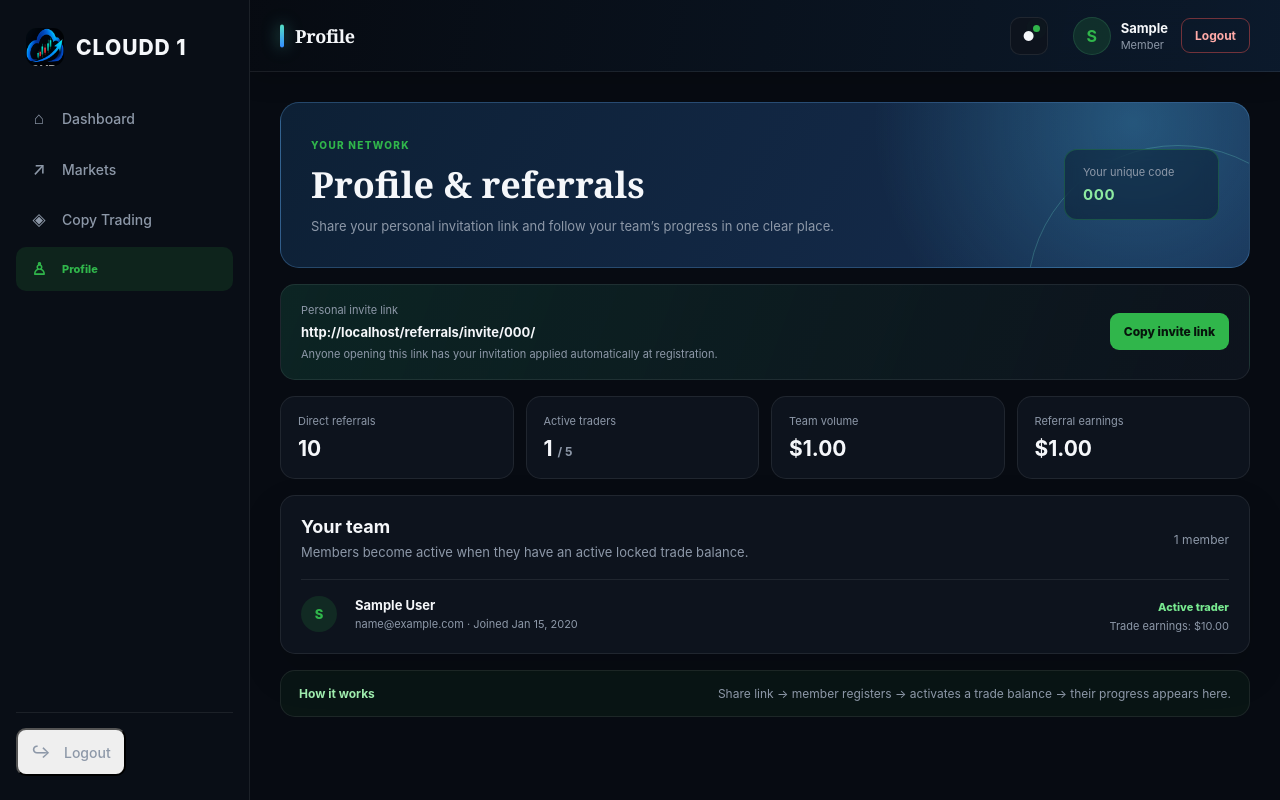
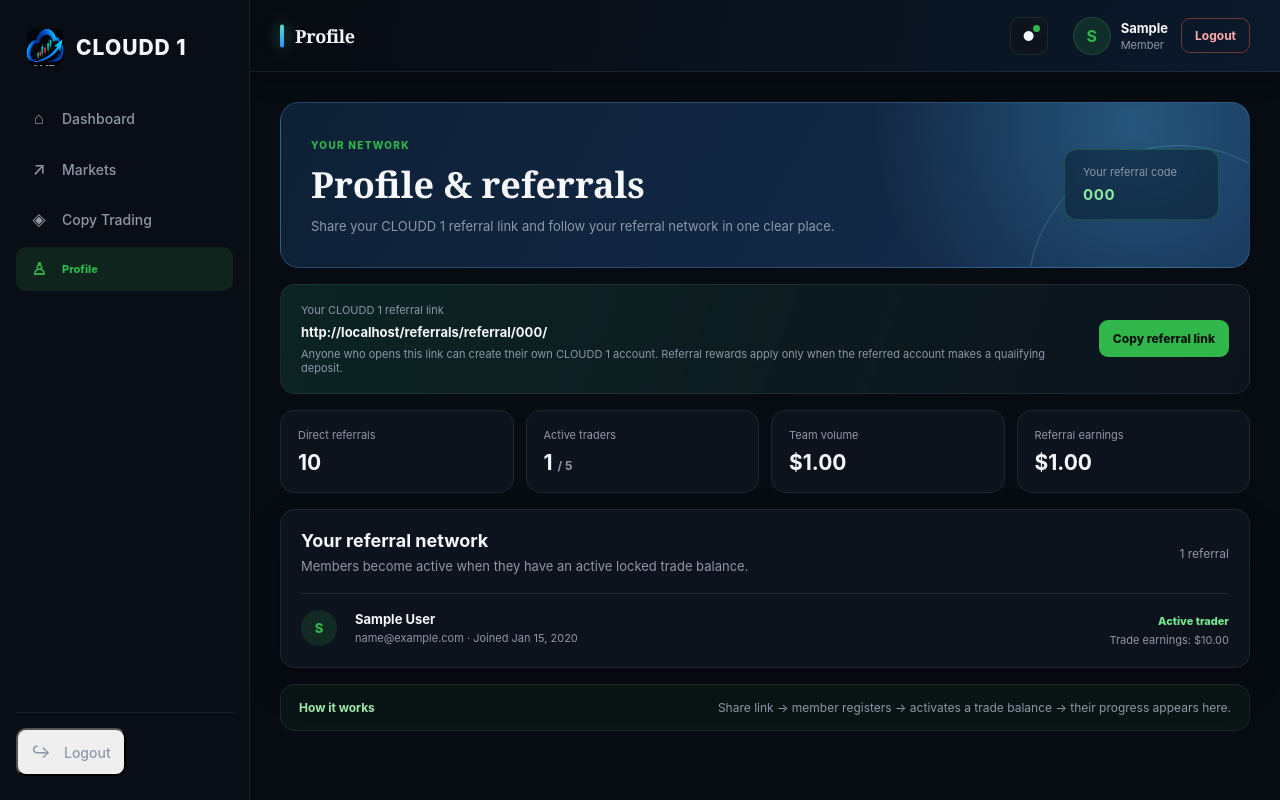
Before and after one commit to bkaroki45-cpu/korex, a Django app: page /referrals/ in a window 1280 px wide. Run offline with Django 5.2, Linux system fonts and the light colour scheme; a user stored in the database is signed in; tables that the repository leaves empty hold one stand-in row (values such as "Sample post").

Commit message:
Clarify CLOUDD 1 referral link flow

```diff
--- a/accounts/forms.py
+++ b/accounts/forms.py
@@ -41,7 +41,7 @@ class SignUpForm(UserCreationForm):
         if self.initial.get("referrer_code"):
             self.fields["referrer_code"].initial = self.initial["referrer_code"]
             self.fields["referrer_code"].disabled = True
-            self.fields["referrer_code"].help_text = "Applied from your invitation link."
+            self.fields["referrer_code"].help_text = "Applied automatically from a CLOUDD 1 referral link."
         else:
             self.fields.pop("referrer_code")
         self.fields["password1"].widget.attrs["autocomplete"] = "new-password"
--- a/referrals/templates/referrals/overview.html
+++ b/referrals/templates/referrals/overview.html
@@ -4,9 +4,9 @@
 {% block page_title %}Profile{% endblock %}
 {% block extra_css %}<link rel="stylesheet" href="{% static 'referrals/css/referrals.css' %}">{% endblock %}
 {% block content %}
-<section class="profile-hero"><div><span class="profile-kicker">YOUR NETWORK</span><h1>Profile & referrals</h1><p>Share your personal invitation link and follow your team’s progress in one clear place.</p></div>{% if kyc_verified %}<div class="profile-code"><span>Your unique code</span><strong>{{ profile.referral_code }}</strong></div>{% endif %}</section>
-{% if kyc_verified %}<section class="invite-card"><div><span>Personal invite link</span><strong id="referral-link">{{ referral_link }}</strong><small>Anyone opening this link has your invitation applied automatically at registration.</small></div><button type="button" onclick="navigator.clipboard.writeText('{{ referral_link|escapejs }}');this.textContent='Copied'">Copy invite link</button></section>{% else %}<section class="invite-card"><div><span>Referral program 🔒</span><strong>Complete identity verification to unlock your referral link and benefits.</strong></div><a class="invite-button" href="{% url 'kyc' %}">Complete KYC</a></section>{% endif %}
+<section class="profile-hero"><div><span class="profile-kicker">YOUR NETWORK</span><h1>Profile & referrals</h1><p>Share your CLOUDD 1 referral link and follow your referral network in one clear place.</p></div>{% if kyc_verified %}<div class="profile-code"><span>Your referral code</span><strong>{{ profile.referral_code }}</strong></div>{% endif %}</section>
+{% if kyc_verified %}<section class="invite-card"><div><span>Your CLOUDD 1 referral link</span><strong id="referral-link">{{ referral_link }}</strong><small>Anyone who opens this link can create their own CLOUDD 1 account. Referral rewards apply only when the referred account makes a qualifying deposit.</small></div><button type="button" onclick="navigator.clipboard.writeText('{{ referral_link|escapejs }}');this.textContent='Copied'">Copy referral link</button></section>{% else %}<section class="invite-card"><div><span>Referral program 🔒</span><strong>Complete identity verification to unlock your referral link and benefits.</strong></div><a class="invite-button" href="{% url 'kyc' %}">Complete KYC</a></section>{% endif %}
 <section class="referral-stats"><article><span>Direct referrals</span><strong>{{ profile.total_referrals }}</strong></article><article><span>Active traders</span><strong>{{ profile.active_referrals }} <small>/ 5</small></strong></article><article><span>Team volume</span><strong>${{ profile.team_volume|floatformat:2 }}</strong></article><article><span>Referral earnings</span><strong>${{ profile.referral_earnings|floatformat:2 }}</strong></article></section>
-<section class="profile-panel"><div class="panel-heading"><div><h2>Your team</h2><p>Members become active when they have an active locked trade balance.</p></div><span>{{ team|length }} member{{ team|length|pluralize }}</span></div>{% if team %}<div class="team-list">{% for member in team %}<article><div class="member-avatar">{{ member.user.first_name|default:member.user.email|first|upper }}</div><div class="member-details"><strong>{{ member.user.get_full_name|default:member.user.email }}</strong><small>{{ member.user.email }} · Joined {{ member.joined|date:"M d, Y" }}</small></div><div class="member-result"><span class="{% if member.active %}active{% else %}pending{% endif %}">{% if member.active %}Active trader{% else %}Pending activation{% endif %}</span><small>Trade earnings: ${{ member.trade_profit|floatformat:2 }}</small></div></article>{% endfor %}</div>{% else %}<div class="empty-team"><h3>Your team will appear here</h3><p>Share your invitation link. New members are connected automatically when they complete registration.</p></div>{% endif %}</section>
+<section class="profile-panel"><div class="panel-heading"><div><h2>Your referral network</h2><p>Members become active when they have an active locked trade balance.</p></div><span>{{ team|length }} referral{{ team|length|pluralize }}</span></div>{% if team %}<div class="team-list">{% for member in team %}<article><div class="member-avatar">{{ member.user.first_name|default:member.user.email|first|upper }}</div><div class="member-details"><strong>{{ member.user.get_full_name|default:member.user.email }}</strong><small>{{ member.user.email }} · Joined {{ member.joined|date:"M d, Y" }}</small></div><div class="member-result"><span class="{% if member.active %}active{% else %}pending{% endif %}">{% if member.active %}Active trader{% else %}Pending activation{% endif %}</span><small>Trade earnings: ${{ member.trade_profit|floatformat:2 }}</small></div></article>{% endfor %}</div>{% else %}<div class="empty-team"><h3>Your referral network will appear here</h3><p>Share your referral link. People who join through it create their own CLOUDD 1 accounts.</p></div>{% endif %}</section>
 <section class="profile-note"><strong>How it works</strong><span>Share link → member registers → activates a trade balance → their progress appears here.</span></section>
 {% endblock %}
--- a/referrals/urls.py
+++ b/referrals/urls.py
@@ -5,5 +5,8 @@ from .views import join_referral, referrals_earnings
 app_name = "referrals"
 urlpatterns = [
     path("", referrals_earnings, name="overview"),
-    path("invite/<str:code>/", join_referral, name="join"),
+    path("referral/<str:code>/", join_referral, name="join"),
+    # Keep previously shared links working while all newly generated links use
+    # the clearer /referral/ URL.
+    path("invite/<str:code>/", join_referral, name="legacy_join"),
 ]
--- a/referrals/views.py
+++ b/referrals/views.py
@@ -29,7 +29,7 @@ def referrals_earnings(request):
 
 
 def join_referral(request, code):
-    """Always start a fresh registration session for a valid invitation."""
+    """Start a fresh CLOUDD 1 registration with a referral code applied."""
     normalized_code = code.strip().upper()
     if not ReferralProfile.objects.filter(referral_code=normalized_code).exists():
         return redirect("signup")
```
